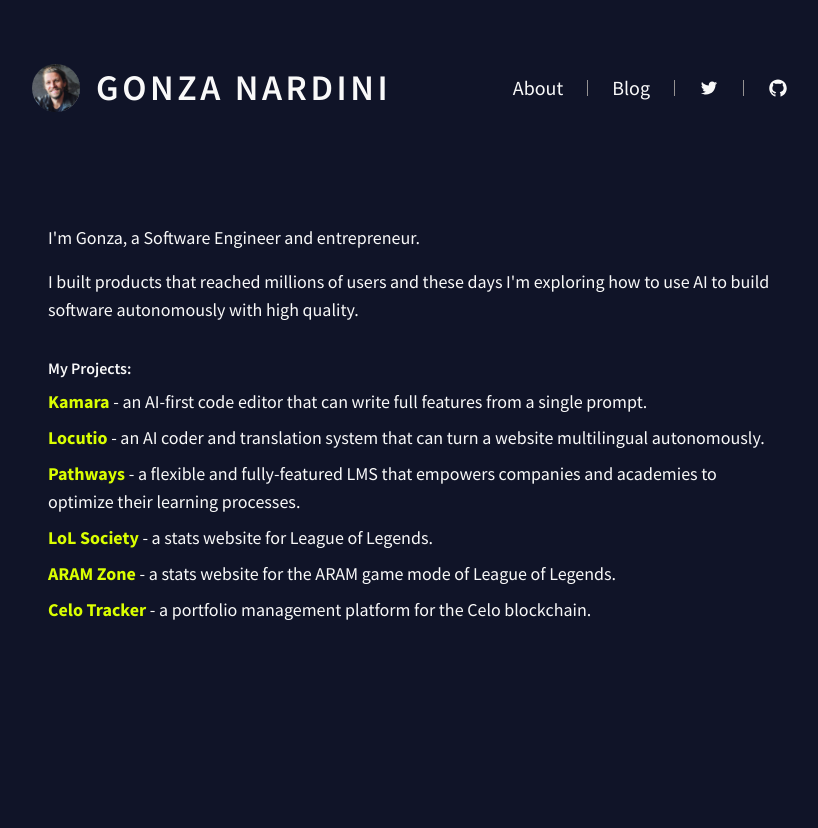
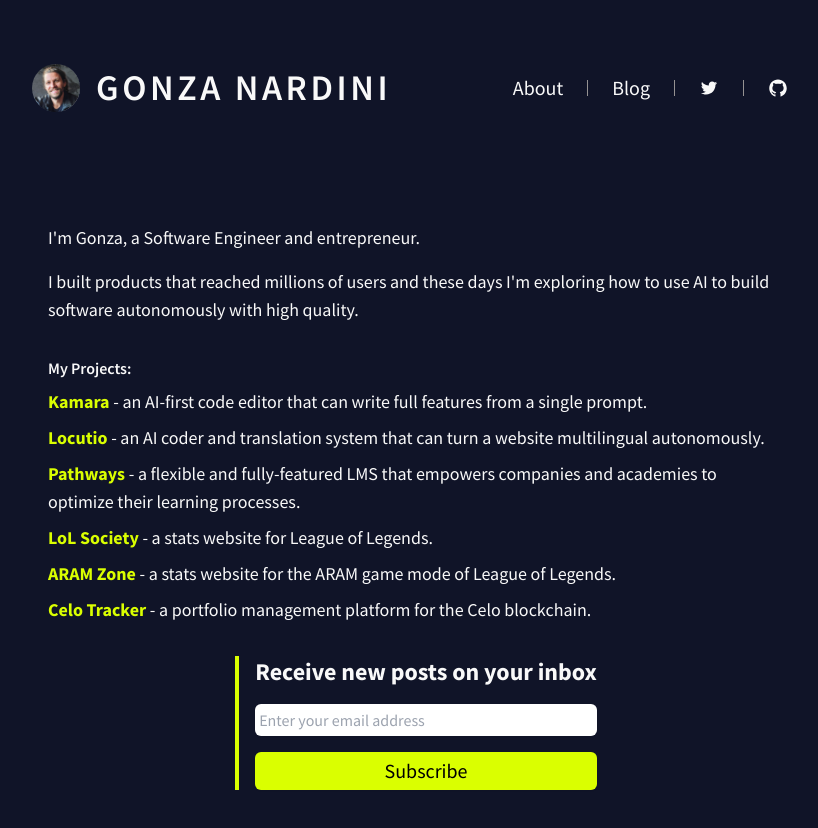
Before and after one commit to gnardini/blog, a Next.js app: page /about in a window 1280 px wide. Shown: the top 828 px of the page, without its empty margins (224-1042 px from the left). Before the commit the page ends 800 px from the top, so only its background shows below. Built offline with nearby package versions, Linux system fonts and the light colour scheme; no server answers.

Commit message:
Add className prop to SubscribeView component

```diff
--- a/src/components/SubscribeView.tsx
+++ b/src/components/SubscribeView.tsx
@@ -2,7 +2,11 @@
 import { useSubscriptionQuery } from '../queries/subscription/useSubscriptionQuery';
 import { primaryAccent } from '../utils/colors';
 
-export const SubscribeView: React.FC = () => {
+interface SubscribeViewProps {
+  className?: string;
+}
+
+export const SubscribeView: React.FC<SubscribeViewProps> = ({ className = '' }) => {
   const [email, setEmail] = useState('');
   const [subscriptionSuccess, setSubscriptionSuccess] = useState(false);
   const { execute, loading, error } = useSubscriptionQuery();
@@ -19,7 +23,7 @@
   };
 
   return (
-    <div className="flex flex-row max-w-md mx-auto mt-8">
+    <div className={`flex flex-row max-w-md mx-auto mt-8 ${className}`}>
       <div className="w-1 bg-primary-accent shrink-0" />
       <div className="flex-grow ml-4">
         <h2 className="text-2xl font-bold mb-4">Receive new posts on your inbox</h2>
--- a/src/pages/about.tsx
+++ b/src/pages/about.tsx
@@ -1,5 +1,6 @@
 import React from 'react';
 import ProjectView from '../components/ProjectView';
+import { SubscribeView } from '../components/SubscribeView';
 
 const About: React.FC = () => {
   return (
@@ -42,6 +43,7 @@
           description="a portfolio management platform for the Celo blockchain."
         />
       </ul>
+      <SubscribeView className="mt-16" />
     </div>
   );
 };
--- a/src/pages/blog/[slug].tsx
+++ b/src/pages/blog/[slug].tsx
@@ -48,7 +48,7 @@
       >
         {post.content}
       </ReactMarkdown>
-      <SubscribeView />
+      <SubscribeView className="mt-10" />
     </div>
   );
 };
--- a/src/pages/index.tsx
+++ b/src/pages/index.tsx
@@ -1,6 +1,7 @@
 import axios from 'axios';
 import React from 'react';
 import Blog from '../components/Blog';
+import { SubscribeView } from '../components/SubscribeView';
 
 export interface Post {
   title: string;
@@ -16,6 +17,7 @@
   return (
     <div className="max-w-screen-md mx-auto mt-12 px-4 h-full">
       <Blog posts={posts} />
+      <SubscribeView className="mt-16" />
     </div>
   );
 };
```
